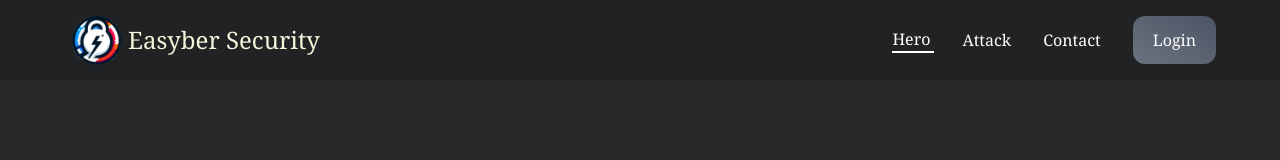
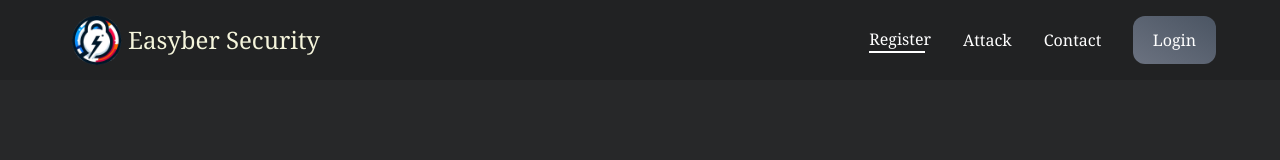
Before and after one commit to MuratOzte/Cyber-security-project, a React (Vite) app in the folder client/: page /attack in a window 1280 px wide. Shown: the top 160 px of the page. Built offline with nearby package versions, Linux system fonts and the light colour scheme.

Commit message:
Refactor authentication components and update home page scroll behavior

```diff
--- a/client/src/components/home/Home.tsx
+++ b/client/src/components/home/Home.tsx
@@ -24,7 +24,7 @@ const Home = () => {
             ref={homeRef}
             className="snap-mandatory snap-y h-screen overflow-y-scroll"
         >
-            <div className="snap-center snap-always" id="Hero">
+            <div className="snap-center snap-always" id="Register">
                 <Hero />
             </div>
             <div className="snap-center snap-always" id="Attack">
--- a/client/src/components/nav/NavButtons.tsx
+++ b/client/src/components/nav/NavButtons.tsx
@@ -7,7 +7,7 @@ import { RootState } from '../../store';
 import { motion } from 'framer-motion';
 
 interface NavButtonProps {
-    position: 'Attack' | 'Contact' | 'Hero';
+    position: 'Attack' | 'Contact' | 'Register';
 }
 
 const NavButton: React.FC<NavButtonProps> = ({ position }) => {
@@ -23,7 +23,7 @@ const NavButton: React.FC<NavButtonProps> = ({ position }) => {
                 onClick={scrollHandler.bind(null, position)}
                 className="text-white mr-8 hover:scale-105 transition-all text-center"
             >
-                {position}
+                <p className='ml-[1%]' >{position}</p>
             </button>
             {ui.scrollPosition === position && (
                 <motion.div layoutId="activeTabIndicator">
--- a/client/src/components/nav/nav.tsx
+++ b/client/src/components/nav/nav.tsx
@@ -27,7 +27,7 @@ const Nav = () => {
                         <p className="text-[24px]">Easyber Security</p>
                     </div>
                     <div className="flex items-center">
-                        <NavButton position="Hero" />
+                        <NavButton position="Register" />
                         <NavButton position="Attack" />
                         <NavButton position="Contact" />
                         <button
--- a/client/src/store/slices/uiSlice.ts
+++ b/client/src/store/slices/uiSlice.ts
@@ -4,14 +4,14 @@ export interface AttackSlice {
     isLoading: boolean;
     token: string;
     isLoginModalOpen: boolean;
-    scrollPosition: 'Attack' | 'Contact' | 'Hero';
+    scrollPosition: 'Attack' | 'Contact' | 'Register';
 }
 
 const initialState: AttackSlice = {
     isLoading: false,
     token: '',
     isLoginModalOpen: false,
-    scrollPosition: 'Hero',
+    scrollPosition: 'Register',
 };
 
 const attackSlice = createSlice({
```
